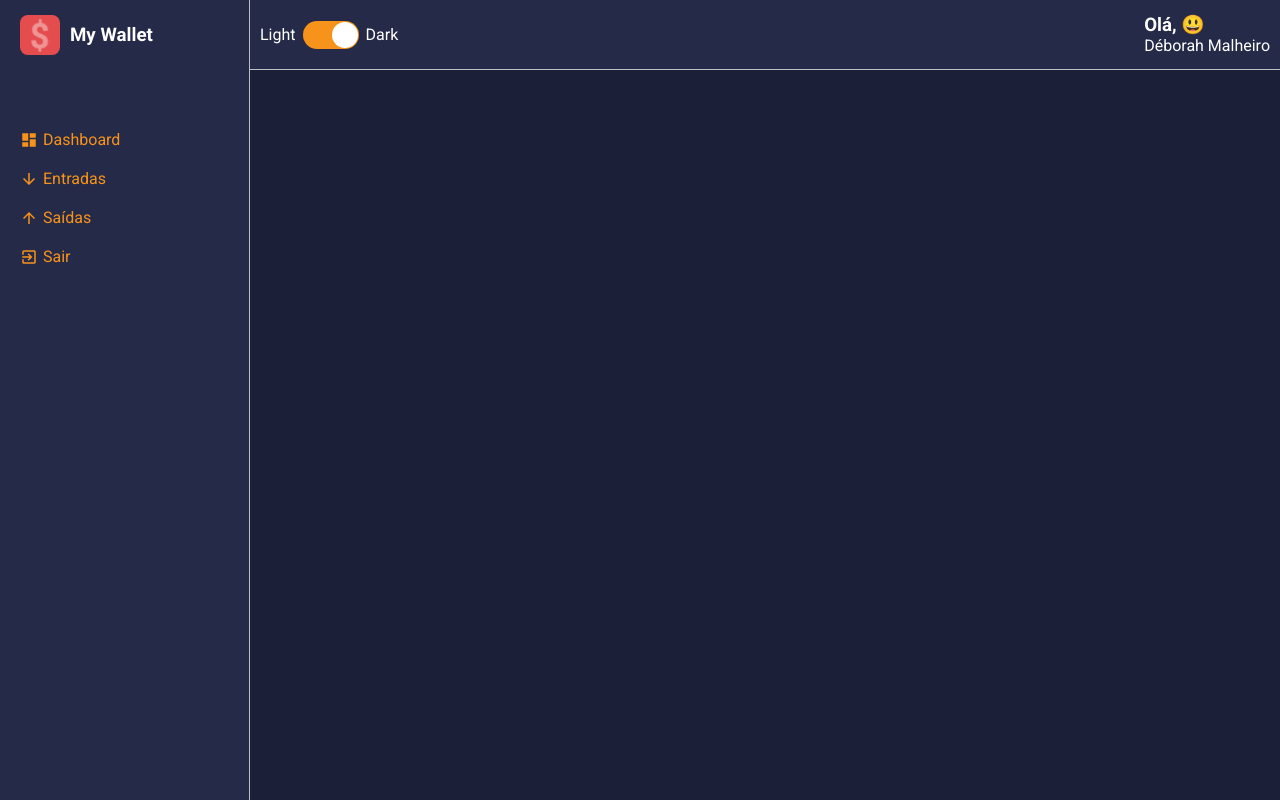
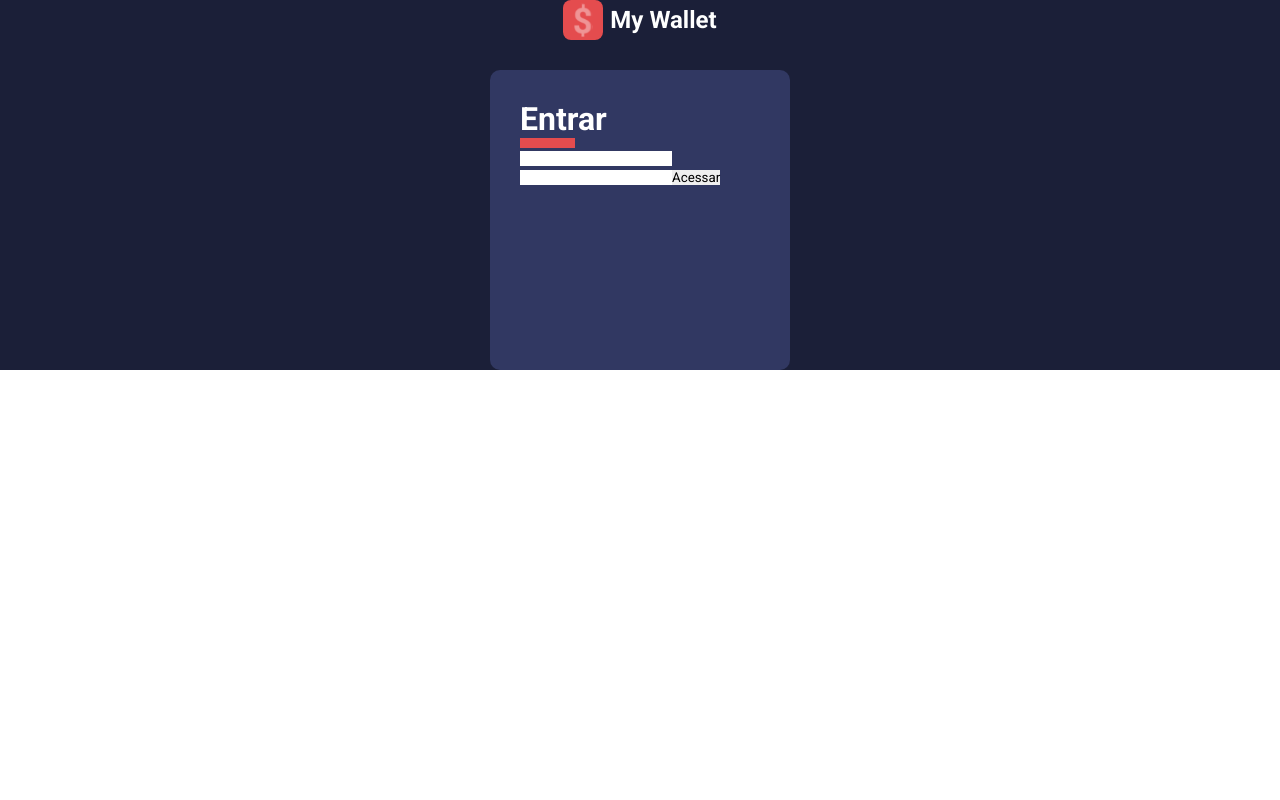
Before and after one commit to debsmalheiro/my-wallet, a React (Create React App) app: page / in a window 1280 px wide. Built offline with nearby package versions, Linux system fonts and the light colour scheme.

Commit message:
feat: criando a tela de login

```diff
--- /dev/null
+++ b/src/pages/SignIn/index.tsx
@@ -0,0 +1,29 @@
+// Dependencies
+import React from 'react';
+
+// Components
+import logoImg from '../../assets/logo.svg';
+
+// Style
+import {Container, Logo, Form, FormTitle} from './styles';
+
+// Component
+const SignIn: React.FC = () => {
+    return (
+        <Container>
+            <Logo>
+                <img src={logoImg} alt="My Wallet" />
+                <h2>My Wallet</h2>
+            </Logo>
+            <Form>
+                <FormTitle>Entrar</FormTitle>
+                <input type="text"></input>
+                <input type="text"></input>
+                <button type="submit">Acessar</button>
+            </Form>
+        </Container>
+    );
+}
+
+// Export module
+export default SignIn;
--- /dev/null
+++ b/src/pages/SignIn/styles.ts
@@ -0,0 +1,49 @@
+// Dependencies
+import styled from 'styled-components';
+
+// Styles
+export const Container = styled.div`
+    height: 100%;
+    display: flex;
+    flex: 1;
+    flex-direction: column;
+    justify-content: center;
+    align-items: center;
+    background-color: ${props => props.theme.colors.primary};
+`;
+
+export const Logo = styled.div`
+    display: flex;
+    align-items: center;
+    margin-bottom: 30px;
+
+    > h2 {
+        color: ${props => props.theme.colors.white};
+        margin-left: 7px;
+    }
+
+    > img {
+        width: 40px;
+        height: 40px;
+    }
+`;
+
+export const Form = styled.form`
+    width: 300px;
+    height: 300px;
+    padding: 30px;
+    border-radius: 10px;
+    background-color: ${props => props.theme.colors.tertiary};
+`;
+
+export const FormTitle = styled.h1`
+    color: ${props => props.theme.colors.white};
+
+    &:after {
+        content: '';
+        display: block;
+        width: 55px;
+        border-bottom: 10px solid ${props => props.theme.colors.warning};
+    }
+
+`;
--- /dev/null
+++ b/src/routes/auth.routes.tsx
@@ -0,0 +1,16 @@
+// Dependencies
+import React from 'react';
+import {Switch, Route} from 'react-router-dom';
+
+// Components
+import SignIn from '../pages/SignIn';
+
+// Component
+const AuthRoutes: React.FC = () => (
+    <Switch>
+        <Route component={SignIn} />
+    </Switch>
+);
+
+// Export module
+export default AuthRoutes;
--- a/src/routes/index.tsx
+++ b/src/routes/index.tsx
@@ -4,13 +4,15 @@
 
 // Components
 import AppRoutes from './app.routes';
+import AuthRoutes from './auth.routes';
 
 // Component
 const Routes: React.FC = () => {
 
     return (
         <BrowserRouter>
-            <AppRoutes />
+            {/* <AppRoutes /> */}
+            <AuthRoutes />
         </BrowserRouter>
     )
 }
```
Also changed, not shown: src/pages/Sign In/index.tsx (deleted, +0 -14 lines).
